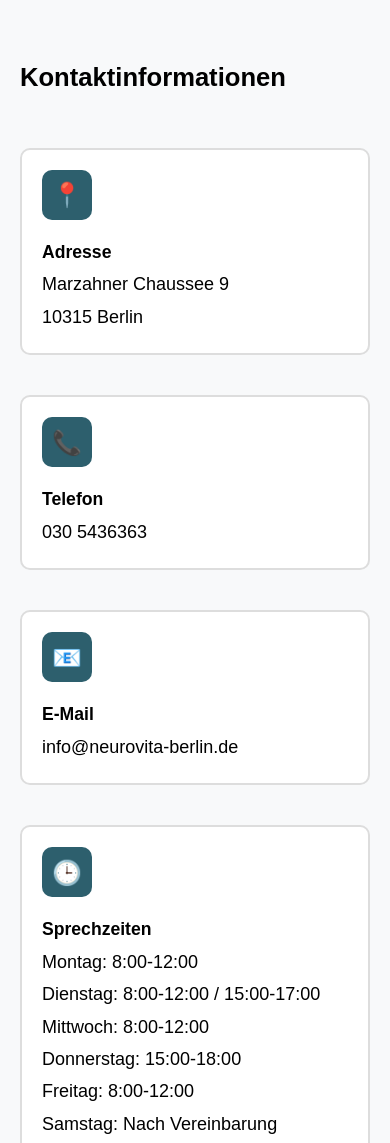
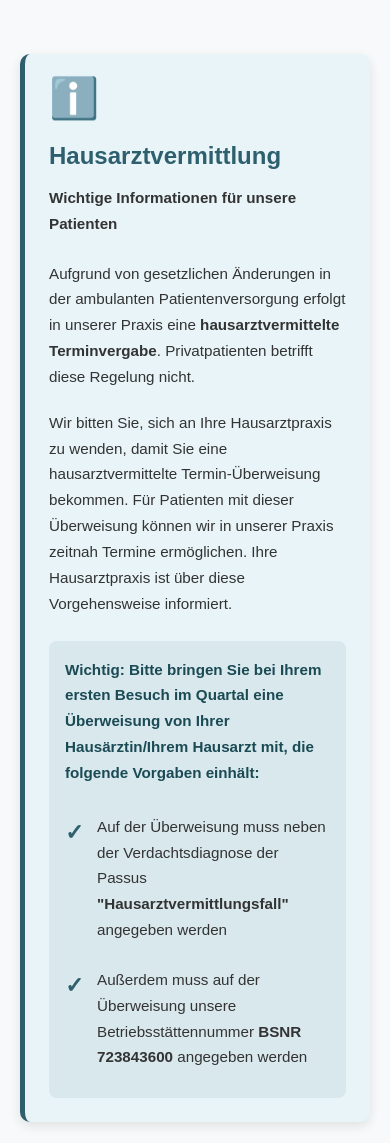
Before and after one commit to sahmadov/neurovita, a website: page index.html in a window 390 px wide. Shown: the part 5760-6903 px from the top of the page. Drawn offline with Linux system fonts and the light colour scheme.

Commit message:
Hausarztvermittlung

```diff
--- a/css/styles.css
+++ b/css/styles.css
@@ -675,6 +675,80 @@ section {
     color: #000;
     font-size: 1.15rem;
     line-height: 1.8;
+}
+
+/* Hausarztvermittlung Notice Box */
+.hausarzt-notice {
+    background: #e8f4f8;
+    border-left: 5px solid #2d5f6d;
+    border-radius: 10px;
+    padding: 2.5rem;
+    margin-bottom: 4rem;
+    display: flex;
+    gap: 2rem;
+    box-shadow: 0 4px 12px rgba(0, 0, 0, 0.1);
+}
+
+.hausarzt-notice-icon {
+    font-size: 3rem;
+    flex-shrink: 0;
+    line-height: 1;
+}
+
+.hausarzt-notice-content h3 {
+    color: #2d5f6d;
+    font-size: 1.8rem;
+    margin-bottom: 0.5rem;
+    font-weight: bold;
+}
+
+.hausarzt-subtitle {
+    color: #1a4a54;
+    font-size: 1.2rem;
+    font-weight: 600;
+    margin-bottom: 1.5rem !important;
+}
+
+.hausarzt-notice-content p {
+    color: #333;
+    font-size: 1.05rem;
+    line-height: 1.7;
+    margin-bottom: 1.25rem;
+}
+
+.hausarzt-requirements {
+    background: rgba(45, 95, 109, 0.08);
+    padding: 1.5rem;
+    border-radius: 8px;
+    margin-top: 1.5rem;
+}
+
+.hausarzt-requirements p {
+    margin-bottom: 1rem;
+    color: #1a4a54;
+}
+
+.hausarzt-requirements ul {
+    list-style: none;
+    padding-left: 0;
+    margin: 0;
+}
+
+.hausarzt-requirements li {
+    padding: 0.75rem 0 0.75rem 2.5rem;
+    position: relative;
+    color: #333;
+    font-size: 1.05rem;
+    line-height: 1.7;
+}
+
+.hausarzt-requirements li::before {
+    content: '✓';
+    position: absolute;
+    left: 0;
+    color: #2d5f6d;
+    font-weight: bold;
+    font-size: 1.4rem;
 }
 
 .contact-content {
@@ -1042,6 +1116,37 @@ footer {
 
     .contact-item.offene-sprechstunde em {
         font-size: 0.85rem;
+    }
+
+    .hausarzt-notice {
+        flex-direction: column;
+        padding: 1.5rem;
+        gap: 1rem;
+    }
+
+    .hausarzt-notice-icon {
+        font-size: 2.5rem;
+    }
+
+    .hausarzt-notice-content h3 {
+        font-size: 1.5rem;
+    }
+
+    .hausarzt-subtitle {
+        font-size: 1.05rem;
+    }
+
+    .hausarzt-notice-content p {
+        font-size: 0.95rem;
+    }
+
+    .hausarzt-requirements {
+        padding: 1rem;
+    }
+
+    .hausarzt-requirements li {
+        font-size: 0.95rem;
+        padding-left: 2rem;
     }
 
     section {
--- a/index.html
+++ b/index.html
@@ -140,6 +140,28 @@
     <div class="container">
         <h2 class="section-title">Kontakt - Wir sind für Sie da</h2>
         <p class="contact-intro">Haben Sie Fragen oder möchten Sie einen Termin vereinbaren? Kontaktieren Sie uns – wir freuen uns, Sie bald persönlich kennenzulernen.</p>
+
+        <!-- Hausarztvermittlung Notice -->
+        <div class="hausarzt-notice">
+            <div class="hausarzt-notice-icon">ℹ️</div>
+            <div class="hausarzt-notice-content">
+                <h3>Hausarztvermittlung</h3>
+                <p class="hausarzt-subtitle">Wichtige Informationen für unsere Patienten</p>
+
+                <p>Aufgrund von gesetzlichen Änderungen in der ambulanten Patientenversorgung erfolgt in unserer Praxis eine <strong>hausarztvermittelte Terminvergabe</strong>. Privatpatienten betrifft diese Regelung nicht.</p>
+
+                <p>Wir bitten Sie, sich an Ihre Hausarztpraxis zu wenden, damit Sie eine hausarztvermittelte Termin-Überweisung bekommen. Für Patienten mit dieser Überweisung können wir in unserer Praxis zeitnah Termine ermöglichen. Ihre Hausarztpraxis ist über diese Vorgehensweise informiert.</p>
+
+                <div class="hausarzt-requirements">
+                    <p><strong>Wichtig: Bitte bringen Sie bei Ihrem ersten Besuch im Quartal eine Überweisung von Ihrer Hausärztin/Ihrem Hausarzt mit, die folgende Vorgaben einhält:</strong></p>
+                    <ul>
+                        <li>Auf der Überweisung muss neben der Verdachtsdiagnose der Passus <strong>"Hausarztvermittlungsfall"</strong> angegeben werden</li>
+                        <li>Außerdem muss auf der Überweisung unsere Betriebsstättennummer <strong>BSNR 723843600</strong> angegeben werden</li>
+                    </ul>
+                </div>
+            </div>
+        </div>
+
         <div class="contact-content">
             <div class="contact-info">
                 <h3>Kontaktinformationen</h3>
```
